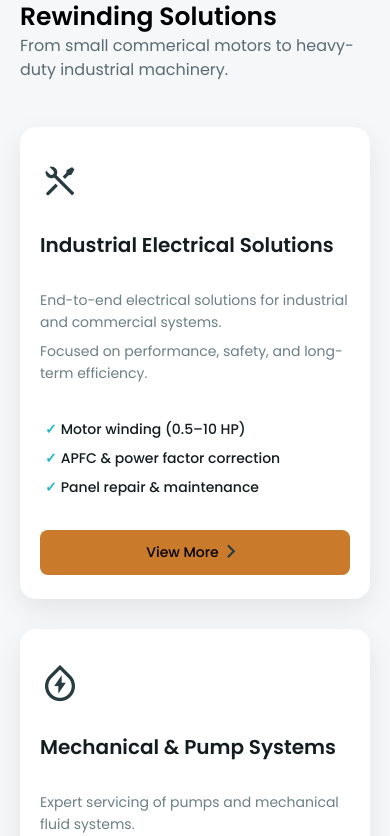
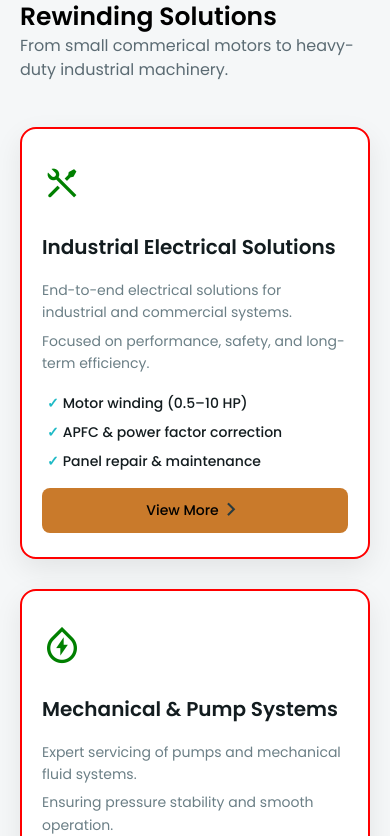
Before and after one commit to imaarzooray/panditelectricals, a React (Vite) app: page / in a window 390 px wide. Shown: the part 988-1824 px from the top of the page. Built offline with nearby package versions, Linux system fonts and the light colour scheme; some icons are missing.

Commit message:
Services box minor errors fixed

```diff
--- a/src/App.css
+++ b/src/App.css
@@ -340,13 +340,13 @@ button {
 
   box-shadow: 0 10px 28px rgba(0, 0, 0, 0.08);
   position: relative;
-  padding: 32px 24px;
+  padding: 22px 24px;
   margin: 20px 10px;
-  min-height: 360px;
+  min-height: 260px;
   width: 384px;
   border-radius: 16px;
   background-color: #ffffff;
-  /* border: 1px solid #E6E6E6; */
+  border: 1px solid #ad1515;
   transition-duration: 0.35s;
   display: flex;
   flex-direction: column;
@@ -366,6 +366,7 @@ button {
   background-size: contain;
   height: 80px;
   width: 80px;
+  /* border: 2px solid red; */
   min-width: 80px;
   display: flex;
   justify-content: center;
@@ -386,18 +387,20 @@ button {
   flex-direction: column;
   flex-grow: 1;
   margin-top: 20px;
+  /* border: 2px solid greenyellow; */
 }
 
 .lowerFirst {
   color: #131C1F;
+  /* border: 2px solid gainsboro; */
   font-size: 20px;
   font-weight: 600;
-  margin-bottom: 12px;
+  /* margin-bottom: 12px; */
   line-height: 1.4;
 }
 
 .lowerSecond {
-  margin-top: 4px;
+  /* margin-top: 4px; */
   color: #5B6B73;
   font-size: 14px;
   font-weight: 400;
@@ -416,7 +419,7 @@ button {
 }
 
 .pointers {
-  margin: 16px 0;
+  margin: 0px 0;
   display: flex;
   flex-direction: column;
   gap: 8px;
@@ -502,7 +505,7 @@ button {
 
 .servCta {
   padding-left: 20px;
-  margin-top: 17px;
+  /* margin-top: 17px; */
 }
 
 .servCta .cap {
@@ -1358,10 +1361,13 @@ form textarea {
 
   .serv {
     width: 100%;
-    /* border: 2px solid red; */
+    border: 2px solid red;
     max-width: 100%;
     margin: 15px 0;
     padding: 24px 20px;
+  }
+  .serv .upperFirst i{
+    color: green;
   }
 
   .btnBox button {
```
